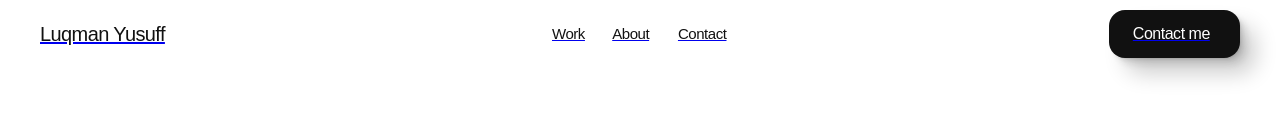
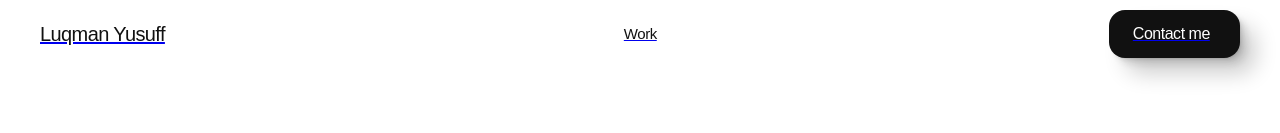
Before and after one commit to Luqman-21-ux/My-Portfolio, a Next.js app: page / in a window 1280 px wide. Shown: the top 133 px of the page. Built offline with nearby package versions, Linux system fonts and the light colour scheme; a web font is replaced by a local one.

Commit message:
Remove About and Contact navigation links

```diff
--- a/app/_components/Topbar.tsx
+++ b/app/_components/Topbar.tsx
@@ -19,16 +19,6 @@ export default function Topbar({ slots = [] }: { slots?: string[] }) {
                     <p className={styles["p-2"]}>{slots[1] ?? "Work"}</p>
                   </div>
                 </a>
-                <a className={styles["about"]} href="./about">
-                  <div className={styles["div-4"]}>
-                    <p className={styles["p-3"]}>{slots[2] ?? "About"}</p>
-                  </div>
-                </a>
-                <a className={styles["contact"]} href="./contact">
-                  <div className={styles["div-5"]}>
-                    <p className={styles["p-4"]}>{slots[3] ?? "Contact"}</p>
-                  </div>
-                </a>
               </div>
             </div>
           </div>
```
